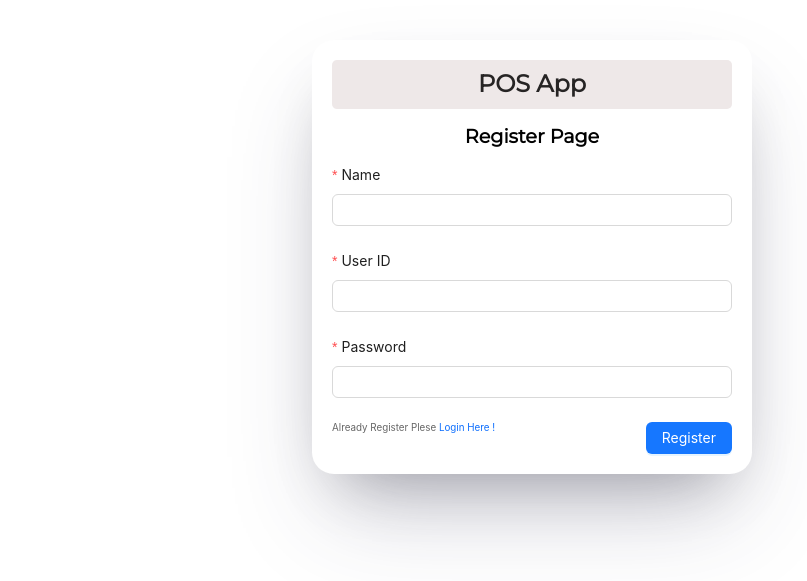
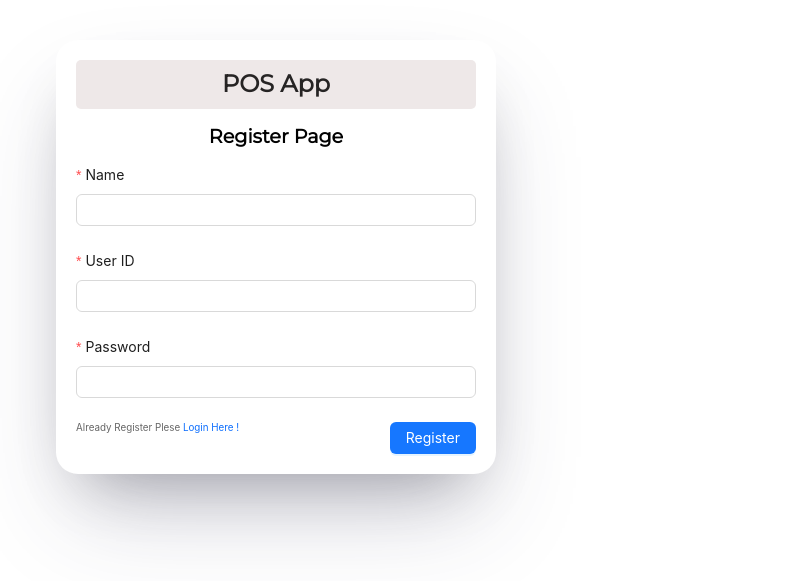
Before and after one commit to phichaiyut001/My-POS, a React (Create React App) app in the folder client/: page /register in a window 1280 px wide. Shown: the part 143-724 px from the top of the page, without its empty margins (428-1235 px from the left). Built offline with nearby package versions, Linux system fonts and the light colour scheme.

Commit message:
fix Uilogin , edit categlory

```diff
--- a/client/src/index.css
+++ b/client/src/index.css
@@ -62,7 +62,7 @@ body {
 }
 
 .register-from {
-  margin-left: 50%;
+  margin-left: 10%;
   border-radius: 5%;
   background-color: #fff;
   padding: 20px;
--- a/client/src/pages/ItemPage.js
+++ b/client/src/pages/ItemPage.js
@@ -209,8 +209,8 @@ const ItemPage = () => {
                 <Select.Option value="drinks">Drinks</Select.Option>
                 <Select.Option value="rice">Rice</Select.Option>
                 <Select.Option value="fish">Fish</Select.Option>
-                <Select.Option value="etc">Fried</Select.Option>
-                <Select.Option value="chili">chili</Select.Option>
+                <Select.Option value="etc">Snack</Select.Option>
+                <Select.Option value="chili">Chilli</Select.Option>
               </Select>
             </Form.Item>
             <div className="d-flex justify-content-end">
--- a/client/src/pages/Login.js
+++ b/client/src/pages/Login.js
@@ -45,7 +45,7 @@ const Login = () => {
       <img
         src={process.env.PUBLIC_URL + "/images/Banner1.jpg"}
         alt="Login Image"
-        style={{ width: "800px", height: "600px", marginRight: "20px" }}
+        style={{ width: "1000px", height: "600px", marginRight: "20px" }}
       />
       <div className="register">
         <div className="register-from">
```
